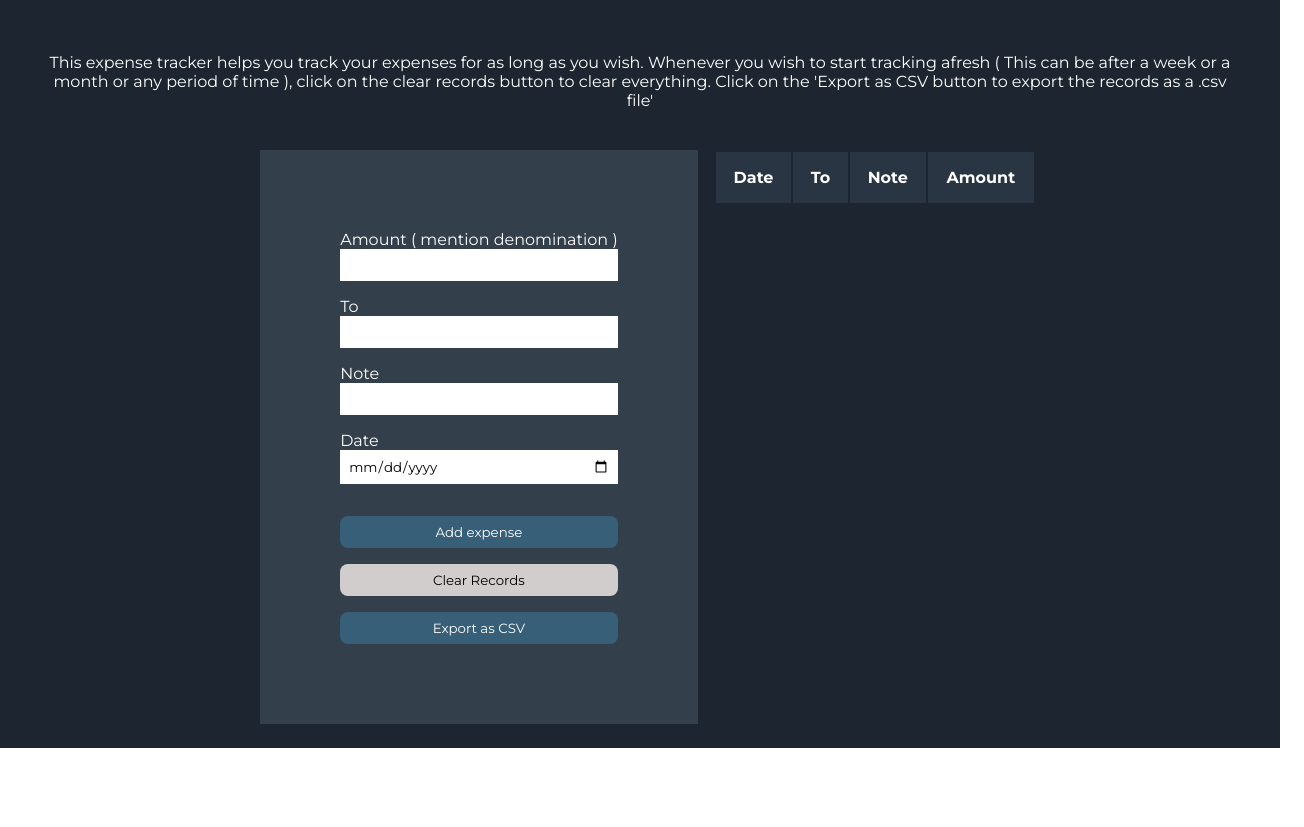
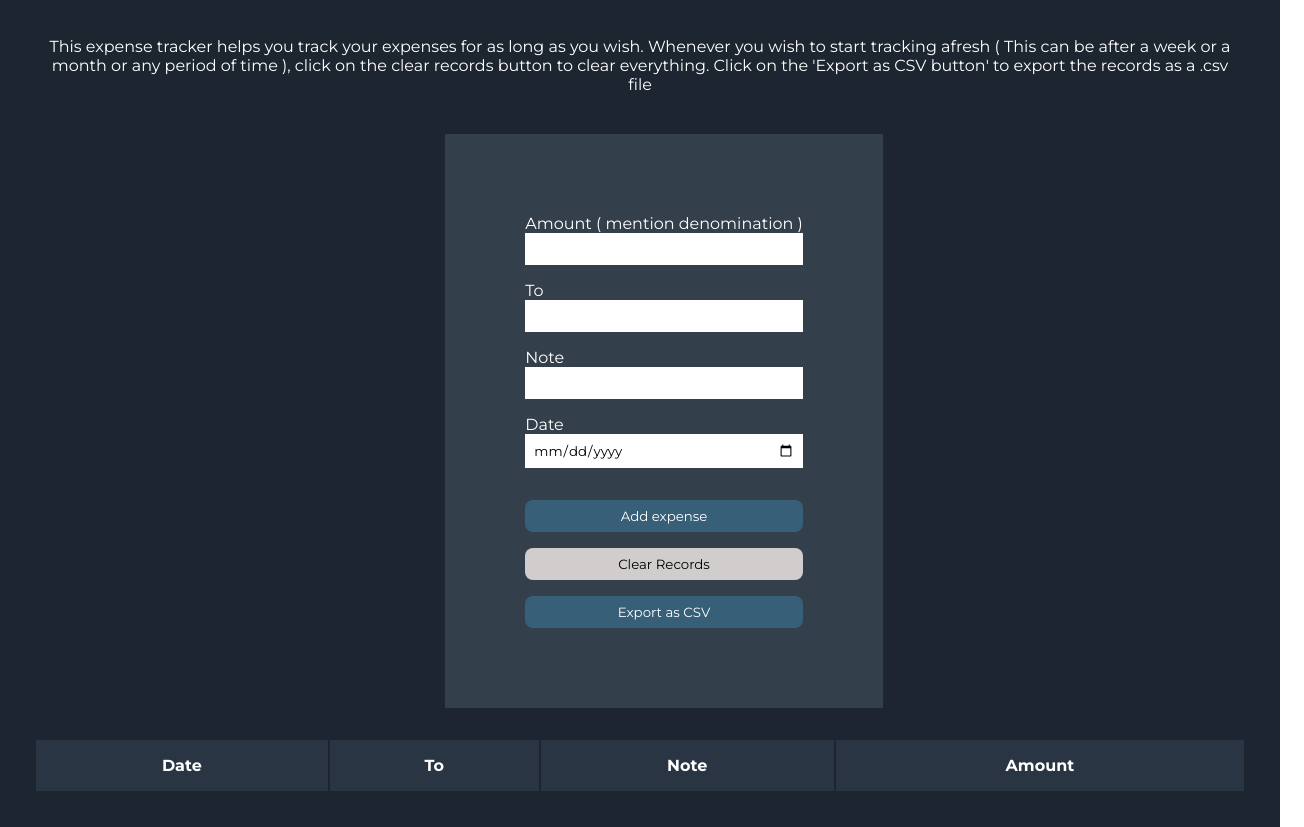
Before and after one commit to Manaswini1832/Expense-Tracker, a plain HTML site: page index.html in a window 1280 px wide. Shown: the part 82-909 px from the top of the page, 1304 px wide, since content can reach past the window. Before the commit the page ends 830 px from the top, so only its background shows below. Drawn offline with Linux system fonts and the light colour scheme.

Commit message:
Add overflow to the table

```diff
--- a/app.js
+++ b/app.js
@@ -5,7 +5,11 @@ let amount = document.querySelector(".amount-input");
 let to = document.querySelector(".to-input");
 let note = document.querySelector(".note-input");
 let date = document.querySelector(".date-input");
+const fullTable = document.querySelector(".history-table");
 const table = document.querySelector(".history-table tbody");
+
+//This array has all the entries stored. Fetches from local storage or falls back on the empty array
+const entries = JSON.parse(localStorage.getItem("expenses")) || [];
 
 //Clearing records
 clearBtn.addEventListener("click", (e) => {
@@ -16,9 +20,6 @@ clearBtn.addEventListener("click", (e) => {
     row.remove();
   });
 });
-
-//This array has all the entries stored. Fetches from local storage or falls back on the empty array
-const entries = JSON.parse(localStorage.getItem("expenses")) || [];
 
 addBtn.addEventListener("click", (e) => {
   e.preventDefault();
@@ -76,6 +77,7 @@ entries.forEach((entry) => {
 
 //Export records as CSV
 //Reference for this export code: https://medium.com/@danny.pule/export-json-to-csv-file-using-javascript-a0b7bc5b00d2
+
 function convertToCSV(objArray) {
   var array = typeof objArray != "object" ? JSON.parse(objArray) : objArray;
   var str = "";
--- a/index.html
+++ b/index.html
@@ -13,12 +13,12 @@
         This expense tracker helps you track your expenses for as long as you
         wish. Whenever you wish to start tracking afresh ( This can be after a
         week or a month or any period of time ), click on the clear records
-        button to clear everything. Click on the 'Export as CSV button to export
-        the records as a .csv file'
+        button to clear everything. Click on the 'Export as CSV button' to
+        export the records as a .csv file
       </p>
       <div class="expenses-div">
         <div class="add-container">
-          <form class="add-form" action="/">
+          <form class="add-form" action="/" autocomplete="off">
             <label for="amount">Amount ( mention denomination )</label>
             <input name="amount-input" class="amount-input" type="text" />
             <label for="to">To</label>
@@ -33,7 +33,7 @@
           </form>
         </div>
         <div class="history-container">
-          <table class="history-table" style="width: 100%;">
+          <table class="history-table">
             <thead id="headers">
               <tr>
                 <th>Date</th>
--- a/styles.css
+++ b/styles.css
@@ -15,10 +15,6 @@ body {
   width: 100vw;
   min-height: 100vh;
   background-color: #1d2630;
-  display: flex;
-  flex-direction: column;
-  align-items: center;
-  justify-content: center;
   padding: 3vmin;
 }
 
@@ -29,8 +25,12 @@ body {
   margin: 2vmin 15px 5vmin 15px;
 }
 
-.expenses-div {
+.add-container {
+  width: 100vw;
   display: flex;
+  justify-content: center;
+  align-items: center;
+  margin-bottom: 30px;
 }
 
 .add-form {
@@ -39,6 +39,7 @@ body {
   justify-content: center;
   background-color: #343f4c;
   padding: 10vmin;
+  max-width: 50vw;
 }
 
 .add-form label {
@@ -51,6 +52,10 @@ body {
   font-family: inherit;
   border-style: none;
   padding: 1vmin;
+}
+
+.add-form input:focus {
+  outline: none;
 }
 
 .add-btn,
@@ -79,12 +84,15 @@ body {
   background-color: #a3a3a3;
 }
 
+.history-container {
+  overflow-x: auto;
+  margin: 10px;
+}
+
 table {
-  width: 100%;
+  min-width: 100%;
   text-align: center;
   color: #fff;
-  margin-bottom: 10vmin;
-  margin-left: 2vmin;
 }
 
 th,
@@ -100,14 +108,3 @@ tr:nth-child(odd) {
 tr:nth-child(even) {
   background-color: #343f4c;
 }
-
-@media only screen and (max-width: 700px) {
-  .expenses-div {
-    flex-direction: column;
-  }
-
-  .history-table {
-    margin-top: 5vmin;
-    margin-left: 0;
-  }
-}
```
